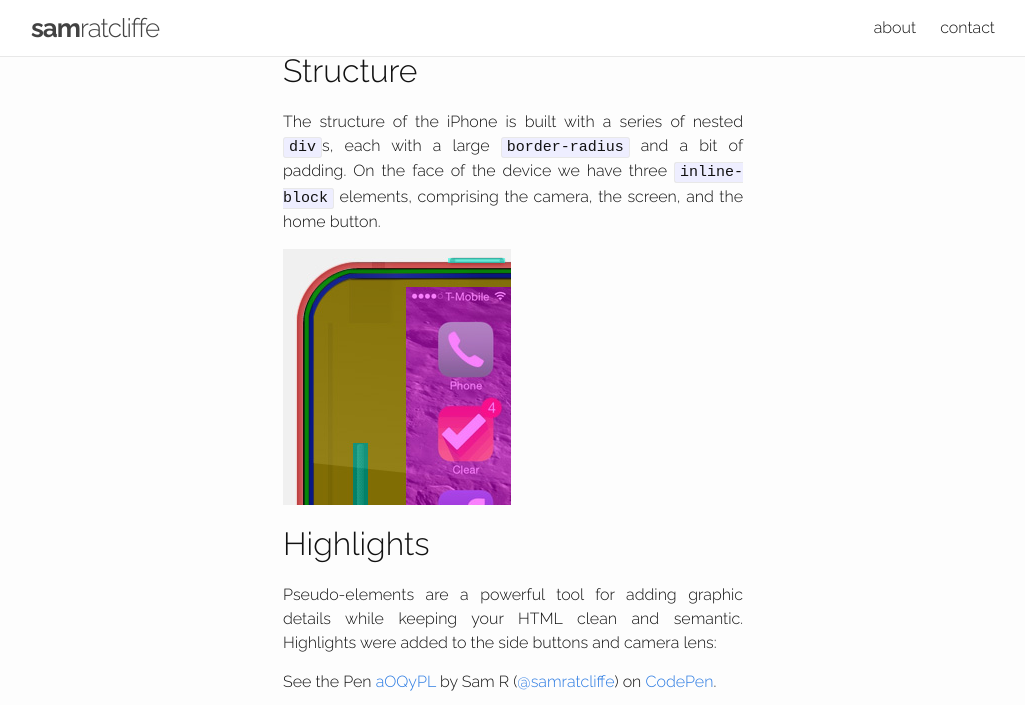
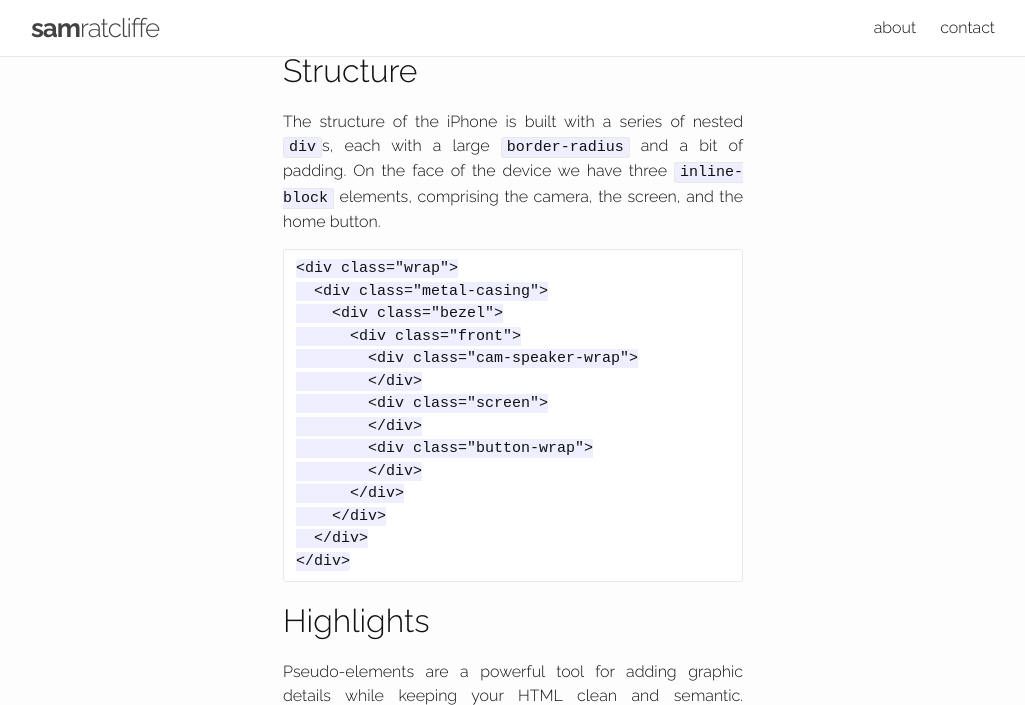
Before and after one commit to samratcliffe/samratcliffe.github.io, a Jekyll site: the page built from _posts/2015-07-25-photorealistic-pure-css-iphone.markdown, in a window 1280 px wide and 900 px high, scrolled down 1209 px, cut to the strip 0-705 px from the top of the window. Shown: the whole strip, without its empty margins (127-1152 px from the left). Built offline with Jekyll 4.4.1, drawn with Linux system fonts in a browser that asks for light colours.

Commit message:
code block

```diff
--- a/_posts/2015-07-25-photorealistic-pure-css-iphone.markdown
+++ b/_posts/2015-07-25-photorealistic-pure-css-iphone.markdown
@@ -16,7 +16,20 @@ This CSS iPhone accommodates screenshots in a simple HTML `img` tag. The gradien
 ## Structure
 The structure of the iPhone is built with a series of nested `div`s, each with a large `border-radius` and a bit of padding. On the face of the device we have three `inline-block` elements, comprising the camera, the screen, and the home button.
 
-<img src="/images/iphone-structure.jpg">
+    <div class="wrap">
+      <div class="metal-casing">
+        <div class="bezel">
+          <div class="front">
+            <div class="cam-speaker-wrap">
+            </div>
+            <div class="screen">
+            </div>
+            <div class="button-wrap">
+            </div>
+          </div>
+        </div>
+      </div>
+    </div>
 
 ## Highlights
 Pseudo-elements are a powerful tool for adding graphic details while keeping your HTML clean and semantic. Highlights were added to the side buttons and camera lens:
```
